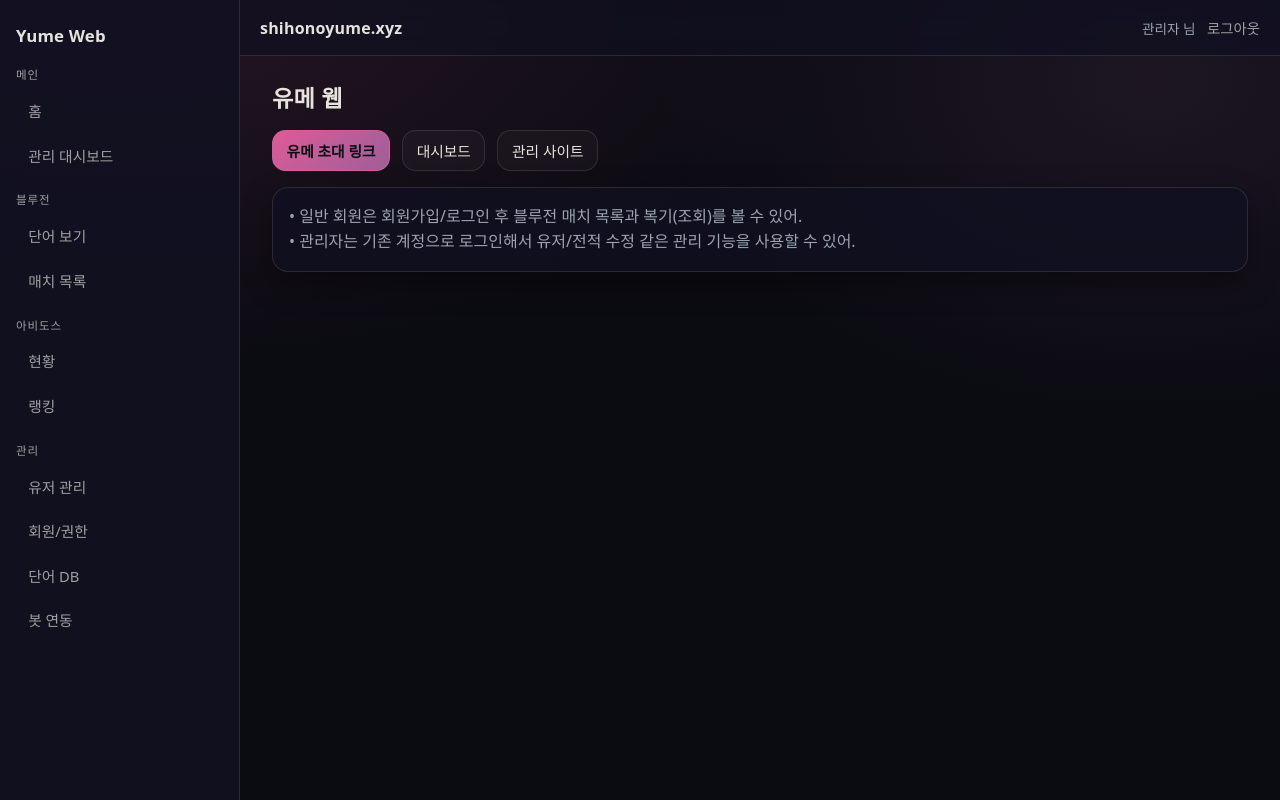
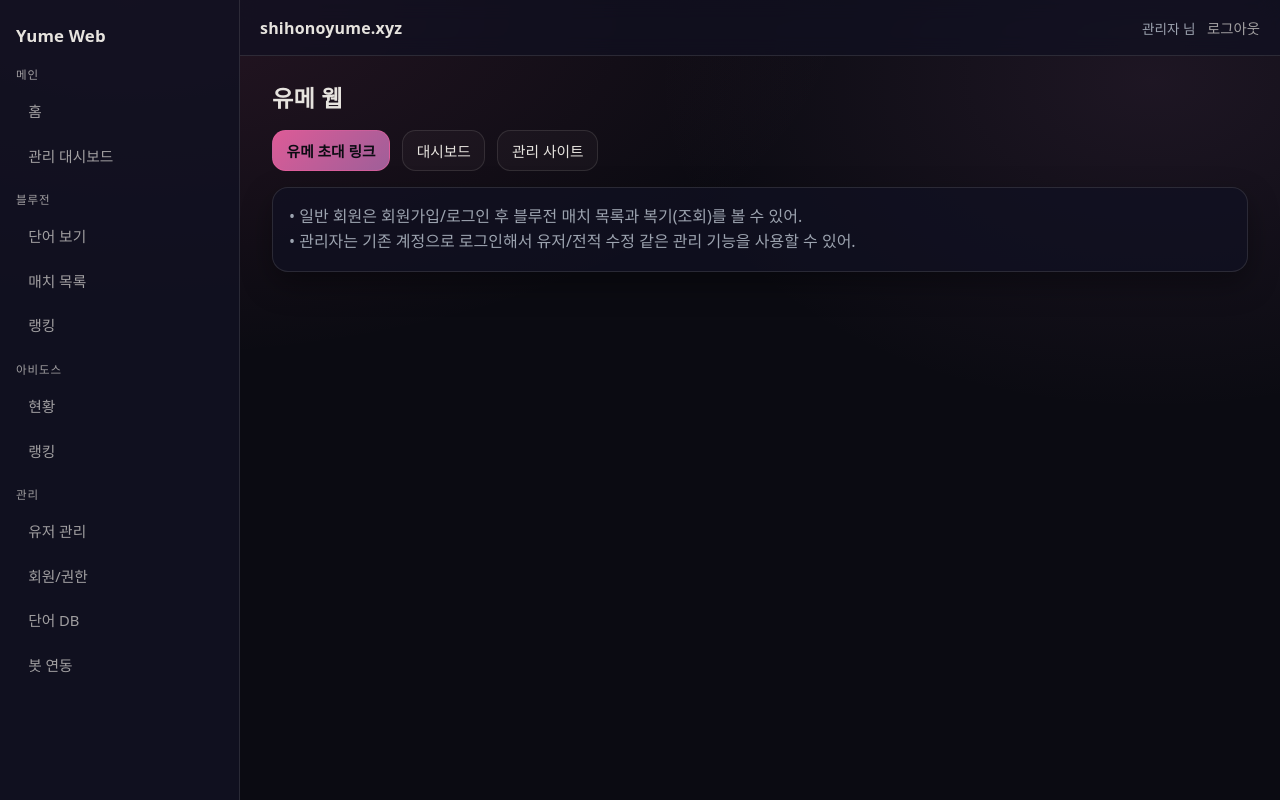
Before and after one commit to ryushiho/yume-web-public, a FastAPI app: page / in a window 1280 px wide. Run offline with FastAPI, Linux system fonts and the light colour scheme; the visitor is signed in with stand-in values (Sample User, id 1).

Commit message:
yumeweb zip deploy 2025-12-31 23:37:18

```diff
--- a/app/templates/base.html
+++ b/app/templates/base.html
@@ -288,6 +288,7 @@
             <div class="nav-section-title">블루전</div>
             <a href="/words/" class="nav-link">단어 보기</a>
             <a href="/bluewar/matches/" class="nav-link">매치 목록</a>
+            <a href="/ranking/" class="nav-link">랭킹</a>
             <div class="nav-section-title">아비도스</div>
             <a href="/aby/" class="nav-link">현황</a>
 
```
